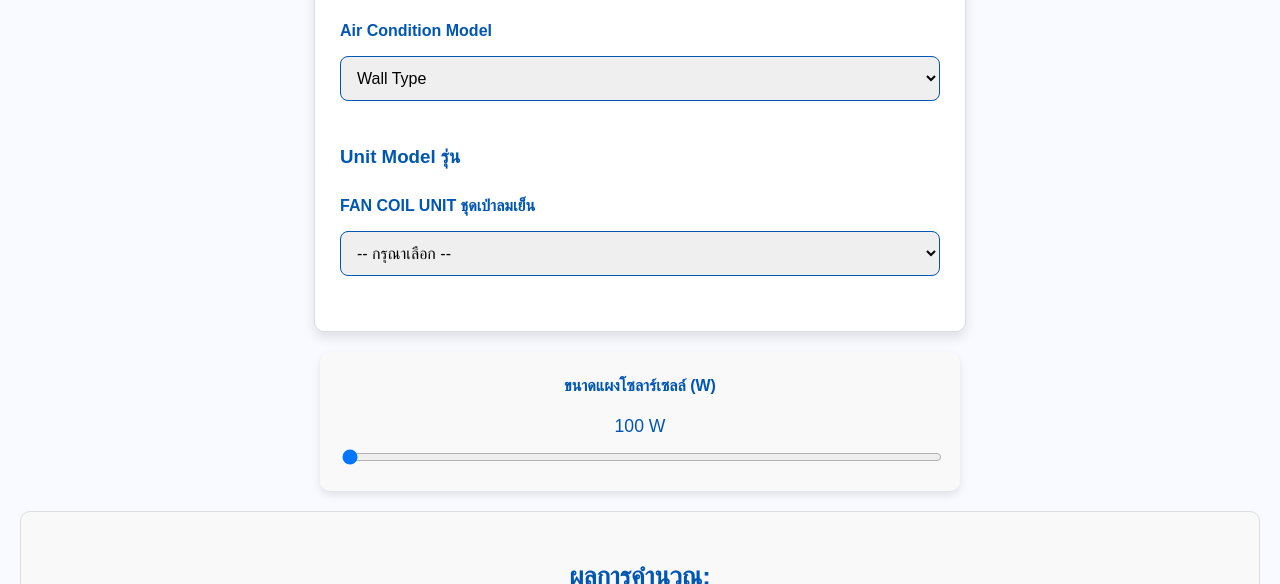
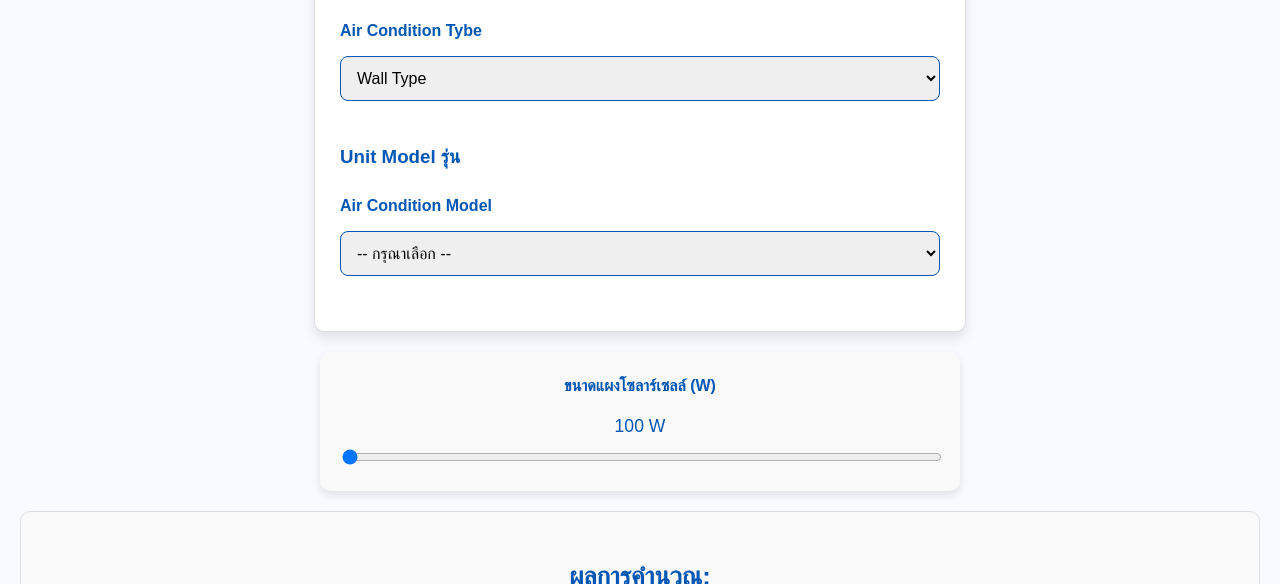
Before and after one commit to Boatna/Boatna.github.io, a plain HTML site: page index.html in a window 1280 px wide. Shown: the part 256-840 px from the top of the page. Drawn offline with Linux system fonts and the light colour scheme; a web font is replaced by a local one.

Commit message:
Update index.html

```diff
--- a/index.html
+++ b/index.html
@@ -16,14 +16,14 @@
       <h1>Calculate Solar Hybrid Air</h1>
 
       <!-- Buttons for changing dropdown content -->
-      <label for="acSystemType">Air Condition Model</label>
+      <label for="acSystemType">Air Condition Tybe</label>
   <select id="acSystemType" onchange="changeDropdown(this.value)">
     <option value="set1">Wall Type</option>
     <option value="set2">Floor & Ceiling Suspended</option>
     <option value="set3">4 Ways Ceiling Cassette</option>
   </select>
   <h3>Unit Model รุ่น</h3>
-      <label for="acType">FAN COIL UNIT ชุดเป่าลมเย็น</label>
+      <label for="acType">Air Condition Model</label>
       <select id="acType" onchange="calculate()">
         <option value="">-- กรุณาเลือก --</option>
         <option value="CWCE13I-AF1M">CWCE13I-AF1M</option>
```
